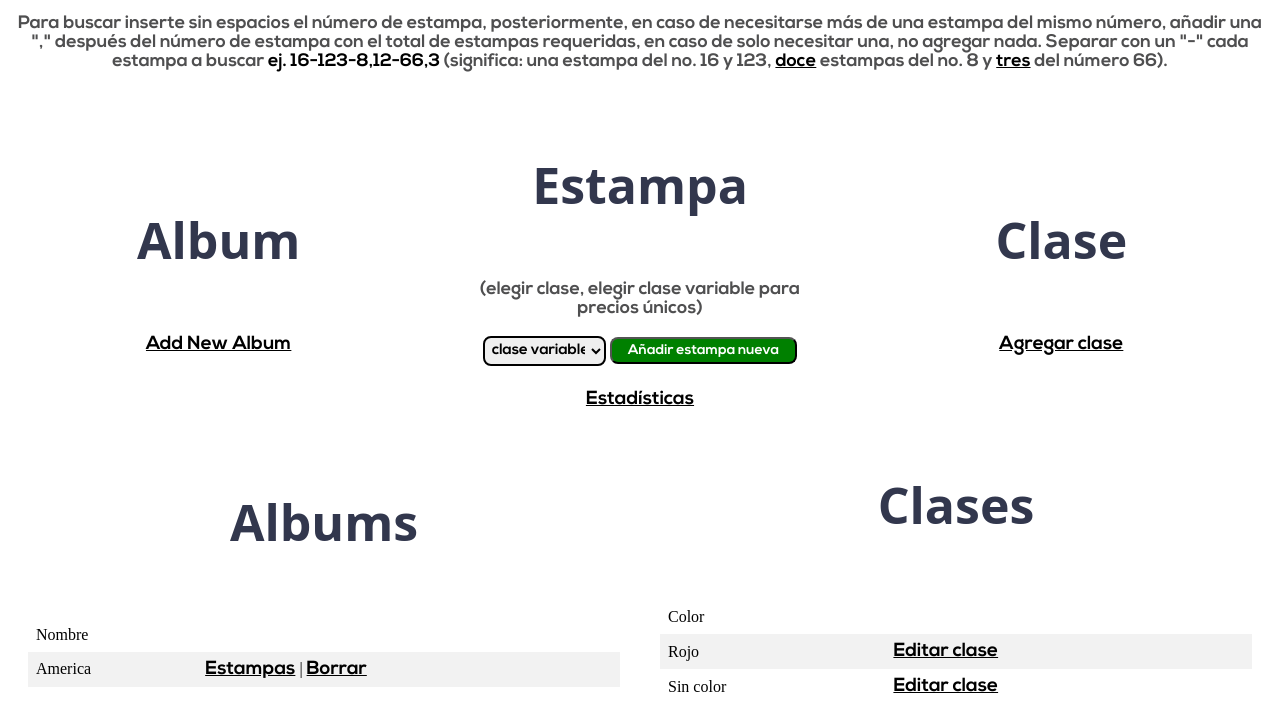
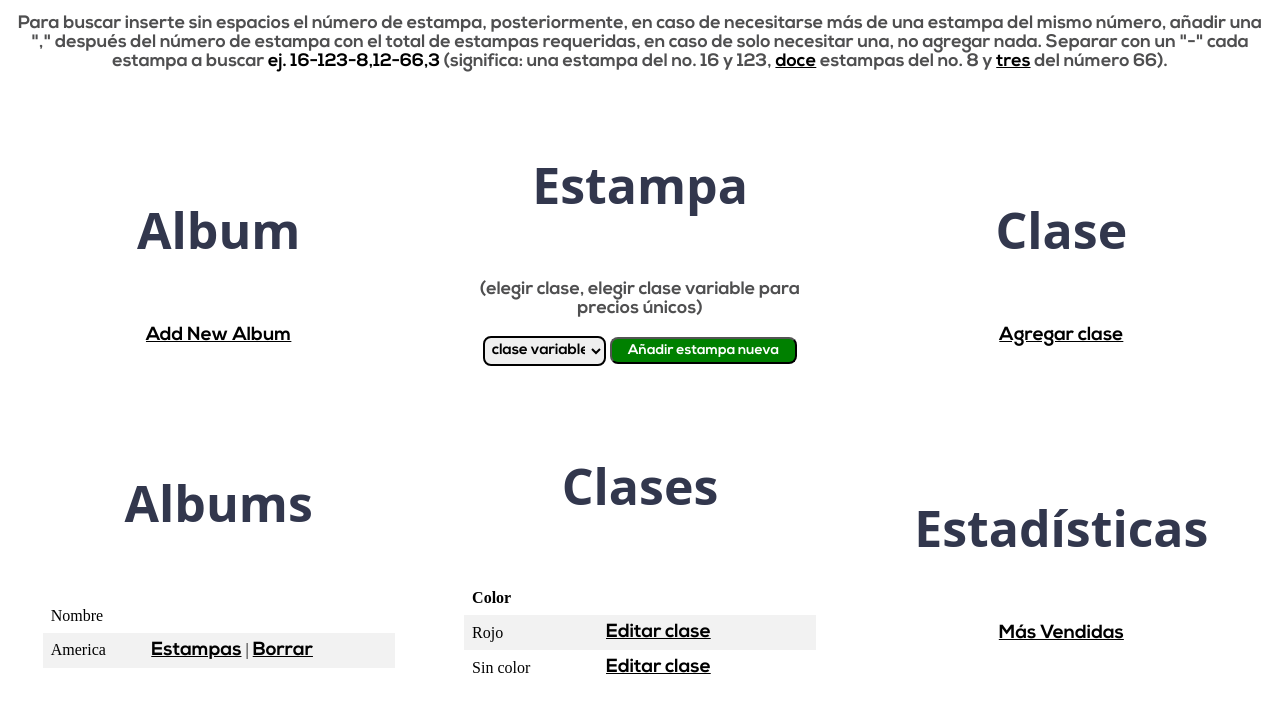
Before and after one commit to AdanTellez/estampa2, a PHP site: page / in a window 1280 px wide. Shown: the part 635-1347 px from the top of the page. After the commit the page ends 1309 px from the top, so only its background shows below. Run offline with PHP 8.4, Linux system fonts and the light colour scheme; data comes from the database, SQL or seed files in the repository.

Commit message:
ORDEN DE NUEVO!
ya porfavor baja los cambios  y trabaja sobre ellos si es necesario jaja

```diff
--- a/add-category.php
+++ b/add-category.php
@@ -9,7 +9,7 @@
 	<br/><br/>
 
 	<form action="query-add-category.php" method="post" name="form1">
-		<table width="25%" border="0">
+		<table>
 			<tr>
 				<td>Color</td>
 				<td><input type="text" name="color"></td>
@@ -21,7 +21,7 @@
 				<td><input type="number" name="valor" step="0.1"></td>
 			</tr>
 			<tr>
-				<td><input type="submit" name="Submit" value="Add"></td>
+				<td><input type="submit" name="Submit" value="Agregar"></td>
 			</tr>
 		</table>
 	</form>
--- a/add-estampa.php
+++ b/add-estampa.php
@@ -77,7 +77,7 @@
 			</tr>
 			<tr>
 				<td></td>
-				<td><input type="submit" name="Submit" value="Add"></td>
+				<td><input type="submit" name="Submit" value="Agregar"></td>
 			</tr>
 		</table>
 	</form>
--- a/edit.php
+++ b/edit.php
@@ -24,7 +24,7 @@ while($res 	= mysqli_fetch_array($result))
 <?php echo "<h2>Album  ".$name."</h2>"; ?>
 	<table>
 
-	<tr bgcolor='#CCCCCC'>
+	<tr>
 		<td>Estampas</td>
 	</tr>
 	<?php
--- a/index.php
+++ b/index.php
@@ -76,7 +76,6 @@ $result_clase = mysqli_query($mysqli, "SELECT * FROM clase ORDER BY id_clase DES
                         ?>
                <input type="submit" class="btn-green-small" name="class-selector" value="Añadir estampa nueva" >
             </form>
-            <a href="estadisticas.php">Estadísticas</a>
         </div>
 
         <div class="center col three">
@@ -88,9 +87,9 @@ $result_clase = mysqli_query($mysqli, "SELECT * FROM clase ORDER BY id_clase DES
 
 
     <div class="flex">
-        <div class="col center">
+        <div class="col center three">
             <h2>Albums</h2>
-            <table width='80%' border=0>
+            <table>
 
             <tr>
                 <td>Nombre</td>
@@ -102,17 +101,17 @@ $result_clase = mysqli_query($mysqli, "SELECT * FROM clase ORDER BY id_clase DES
                 echo "<td>".$res['nombre']."</td>";
             //id->id_album
             //aux=2 == borrado de album
-                echo "<td><a href=\"edit.php?id=$res[id_album]\">Estampas</a> | <a href=\"delete.php?id=$res[id_album]&aux=2\" onClick=\"return confirm('Are you sure you want to delete?, todas las estampas del álbum serán eliminadas')\">Borrar</a></td>";
+                echo "<td><a href=\"edit.php?id=$res[id_album]\">Estampas</a> | <a href=\"delete.php?id=$res[id_album]&aux=2\" onClick=\"return confirm('¿Está seguro de querer eliminar?, todas las estampas del álbum serán eliminadas IRREVERSIBLEMENTE')\">Borrar</a></td>";
             }
             ?>
             </table>
         </div>
-        <div class="col center">
+        <div class="col center three">
             <h2>Clases</h2>
-          <table width='80%' border=0>
+          <table>
 
           <tr>
-            <td>Color</td>
+            <td><b>Color</b></td>
           </tr>
           <?php
           //while($res = mysql_fetch_array($result)) { // mysql_fetch_array is deprecated, we need to use mysqli_fetch_array
@@ -127,6 +126,11 @@ $result_clase = mysqli_query($mysqli, "SELECT * FROM clase ORDER BY id_clase DES
           ?>
           </table>
         </div>
+
+        <div class="center col three">
+           <h2>Estadísticas</h2>
+            <a href="estadisticas.php">Más Vendidas</a>
+        </div>
     </div>
 </section>
 
```
Also changed, not shown: buscar-estampa.php (+5 -2 lines).
